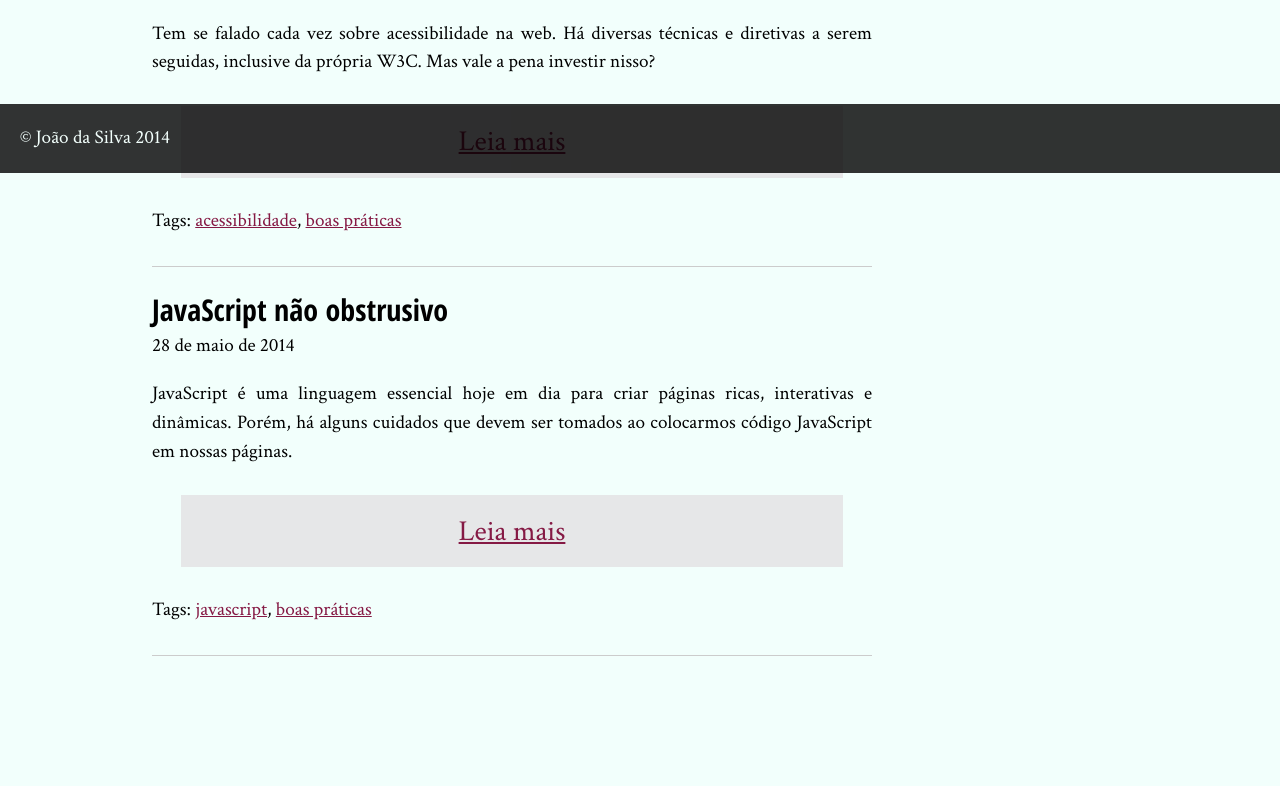
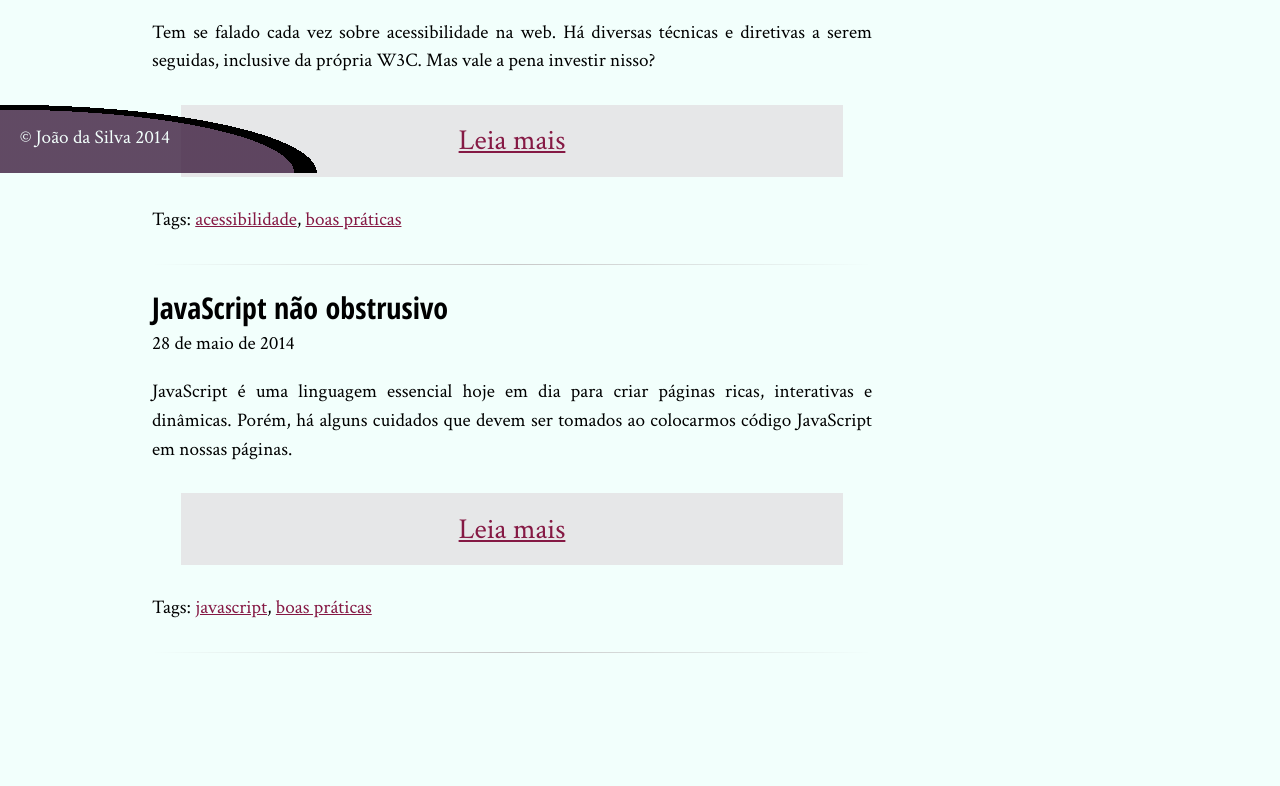
Before and after one commit to jeancesar/html-css, a plain HTML site: page blog.html in a window 1280 px wide. Shown: the part 627-1413 px from the top of the page. Drawn offline with Linux system fonts and the light colour scheme.

Commit message:
Gradientes

```diff
--- a/css/blog.css
+++ b/css/blog.css
@@ -9,6 +9,13 @@
 
 .post-blog {
     padding-bottom: 30px;
-    border-bottom: 1px solid #ccc;
+    /*border-bottom: 1px solid #ccc;*/
     margin-bottom: 20px;
+    background-image: linear-gradient(to right,
+    rgba(200, 200, 200, 0),
+    rgba(200, 200, 200, 1),
+    rgba(200, 200, 200, 0));
+    background-size: 100% 1px;
+    background-repeat: no-repeat;
+    background-position: bottom center;
 }
--- a/css/site.css
+++ b/css/site.css
@@ -58,7 +58,14 @@ main p {
 }
 
 .rodape-pagina {
-    background-color: rgba(0, 0, 0, 0.8);
+    background-image: radial-gradient(ellipse at left bottom, rgba(60, 29, 61, 0.8),
+    rgba(60, 29, 61, 0.8) 65%,
+    black 65%,
+    black 70%,
+    transparent 70%,
+    transparent );
+    background-size: 25% 100%;
+    background-repeat: no-repeat;
     color: #F2FFFC;
     padding: 20px;
     clear: both;
```
Also changed, not shown: css/index.css (+23 -0 lines).
